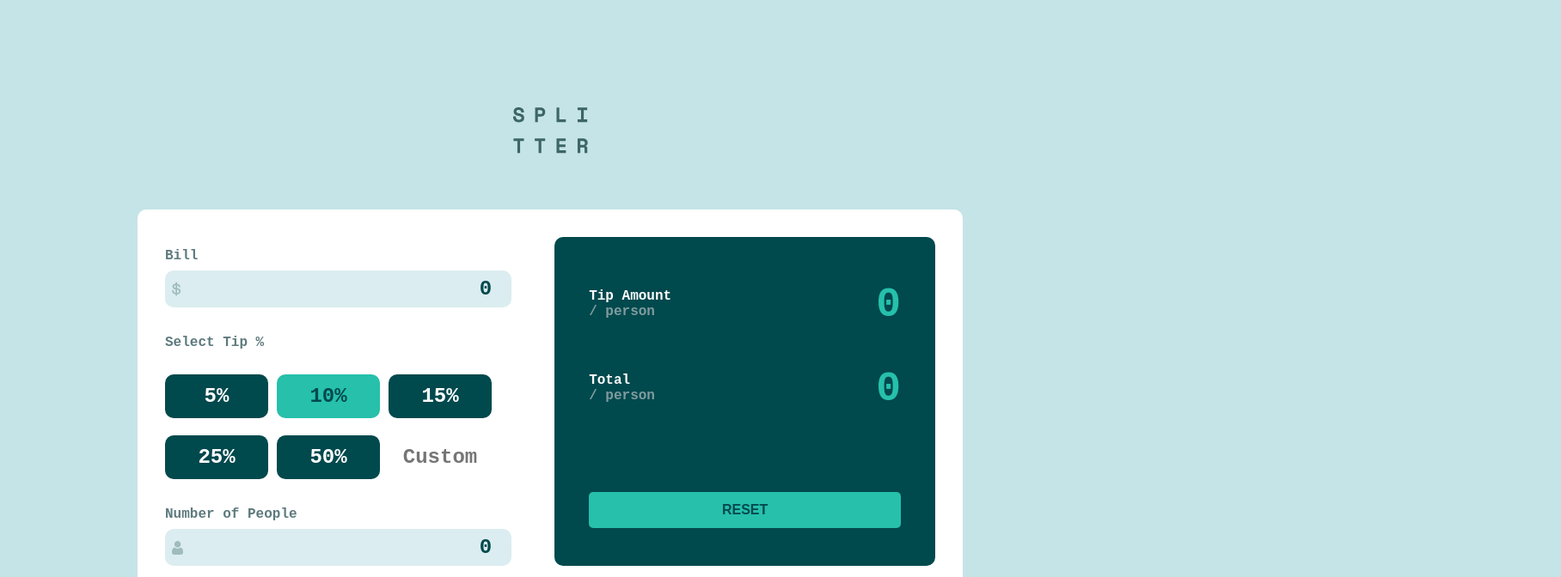
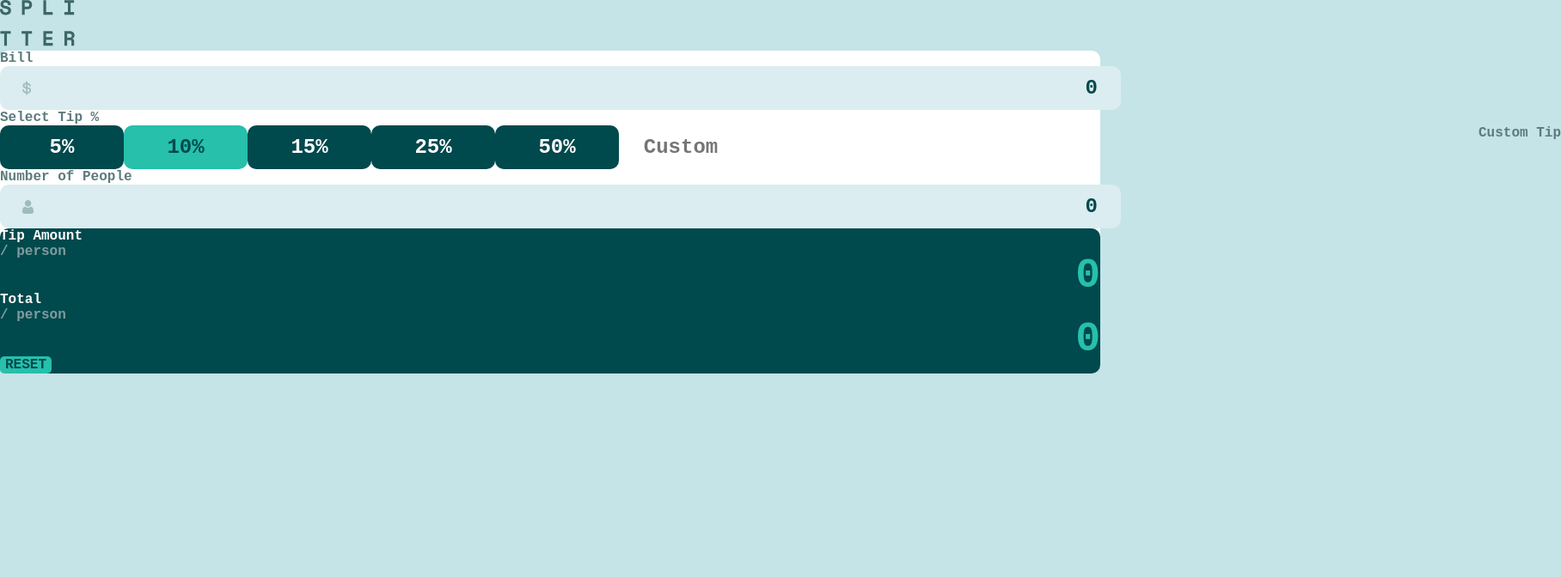
Before and after one commit to rlabuonora/react-tip-calculator, a React (Create React App) app: page / in a window 1280 px wide. Shown: the top 672 px of the page at 86% size, 1816 px wide, since content can reach past the window. Built offline with nearby package versions, Linux system fonts and the light colour scheme.

Commit message:
Reset layout

```diff
--- a/src/App.css
+++ b/src/App.css
@@ -1,11 +1,16 @@
-:root {
-    box-sizing: border-box;
-  }
+/* Global Styles */
+*,
+*::before,
+*::after {
+  box-sizing: inherit;
+}
 
-*,
-::before,
-::after {
-  box-sizing: inherit;
+body, h1, h2, h3, h4, p, figure, blockquote, ul, ol {
+  margin: 0;
+}
+
+input, button, textarea, select {
+  font: inherit;
 }
 
 
@@ -27,33 +32,27 @@
 body {
   font-family: 'Space Mono', monospace;
   background-color: var(--light-grayish-cyan);
-  overflow: hidden;
 }
 
-#root {
-  display: flex;
-  flex-direction: column;
-  align-items: center;
-  justify-content: center;
-  height: 100vh;
-}
 
-header {
-  margin-bottom: 60px;
-}
 
 main {
-  width: 960px;
-  margin: 0 auto;
+
   background-color: var(--white);
-  padding: 32px;
-  display: flex;
   border-radius: 10px;
 }
 
-h2 {
+label, h2 {
   font-size: 16px;
+  font-weight: bold;
   color: var(--darker-grayish-cyan);
+}
+
+label.custom-tip span {
+  text-indent: 1000px;
+  position: absolute;
+  white-space: nowrap;
+  overflow: hidden;;
 }
 
 .input-col, .output-col {
@@ -62,14 +61,6 @@ h2 {
 }
 
 
-.input-col {
-  flex: 1;
-}
-
-.output-col {
-  flex: 0.9;
-}
-
 .input-col button {
   background-color: var(--very-dark-cyan);
   color: var(--white);
@@ -77,9 +68,6 @@ h2 {
   font-size: 24px;
   border: none;
   width: 120px;
-  font-family: 'Space Mono', monospace;
-  margin-top: 20px;
-  margin-right: 10px;
   border-radius: 10px;
   padding: 12px;
 }
@@ -89,12 +77,12 @@ h2 {
   font-size: 24px;
   border: none;
   width: 120px;
-  font-family: 'Space Mono', monospace;
   margin-right: 10px;
   border-radius: 10px;
   padding: 12px;
   text-align: center;
   color: var(--very-dark-cyan);
+  outline-color: var(--strong-cyan);
 
 }
 
@@ -127,8 +115,7 @@ input + h2, button + h2 {
 
 .output-col {
   background-color: var(--very-dark-cyan);
-  padding: 0 40px 30px;
-  margin-left: 50px;
+
 }
 
 button.reset {
@@ -137,8 +124,6 @@ button.reset {
   border-radius: 5px;
   font-weight: 700;
   font-size: 16px;
-  margin-top: 40px;
-  padding: 12px 0;
 }
 
 button.reset, button.active {
@@ -151,9 +136,7 @@ button.custom {
   color: var(--very-dark-cyan);
 }
 
-.output-item button {
-  flex: 1;
-}
+
 
 input[type=search], input[type=number]  {
   font-size: 24px;
@@ -166,8 +149,7 @@ input[type=search], input[type=number]  {
   background-color: var(--lighter-grayish-cyan);
   background-repeat: no-repeat;
   background-position:  2% 50%;
-  margin-left: 0px;
-  padding: 8px;
+
 
 }
 
@@ -187,25 +169,7 @@ section input[name=input-persons-total] {
   background-image: url(images/icon-person.svg);
 }
 
-.output-item {
-  display: flex;
-  margin-top: 60px;
-}
-
-.output-item .output-label, .output-item .output-number {
-  flex: 1;
-}
-
-
 p.output-number {
   margin: 0;
   line-height: 0.8;
 }
-
-.output-label p, .output-label h2 {
-  margin: 0;
-}
-
-h2 {
-  margin-bottom: 8px;
-}
--- a/src/App.js
+++ b/src/App.js
@@ -17,21 +17,21 @@ function App() {
   const [totalBill, setTotalBill] = useState(0);
   const [nPeople, setPeople] = useState(0);
 
-  console.log(totalBill)
-
   return (
-    <>
+    <div class="container">
       <header>
         <img src={logo} alt="Splitter Logo" />
       </header>
       <main>
         <div className="input-col">
           <section>
-        <h2>Bill</h2>
             <InputTotalBill
+              label={'Bill'}
               totalBill={totalBill}
               setTotalBill={setTotalBill}
             />
+          </section>
+          <section>
             <h2>Select Tip %</h2>
             { [.05, .1, .15, .25, .5].map(
               p => <TipButton
@@ -41,12 +41,14 @@ function App() {
                     />
             )}
             <CustomTip
+              label={'Custom Tip'}
               tip={tipPercent}
               onChangeTip={setTip}
             />
-
-        <h2>Number of People</h2>
+          </section>
+          <section>
             <InputPeople
+              label={"Number of People"}
               nPeople={ nPeople }
               onChangePeople={ setPeople }
             />
@@ -67,7 +69,7 @@ function App() {
           }
       />
       </main>
-    </>
+    </div>
   );
 }
 
--- a/src/components/CustomTip.js
+++ b/src/components/CustomTip.js
@@ -1,6 +1,8 @@
-export default function CustomTip({tip, onChangeTip = f => f}) {
+export default function CustomTip({label, tip, onChangeTip = f => f}) {
 
     return(
+      <label className="custom-tip">
+        <span>{label}</span>
         <input
             onBlur={(e) => {
               const newVal=e.target.value.replace(/%$/,"");
@@ -9,7 +11,9 @@ export default function CustomTip({tip, onChangeTip = f => f}) {
             }}
             type="text"
             placeholder="Custom"
-            className="custom" />
+            className="custom"
+        />
+      </label>
     );
 
 }
--- a/src/components/InputPeople.js
+++ b/src/components/InputPeople.js
@@ -1,14 +1,16 @@
-export default function InputPeople({nPeople, onChangePeople = f => f}) {
+export default function InputPeople({nPeople, label, onChangePeople = f => f}) {
     return(
+        <label>
+            <span>{label}</span>
             <input type="number"
                 onChange={ (e) => {
-
                     const nPeople = e.target.value;
                     onChangePeople(nPeople);
-
                 }}
                 name="input-persons-total"
                 value={nPeople}
             />
+
+        </label>
     );
 }
--- a/src/components/InputTotalBill.js
+++ b/src/components/InputTotalBill.js
@@ -1,7 +1,9 @@
-export default function InputTotalBill({ totalBill, setTotalBill = f => f }) {
+export default function InputTotalBill({label, totalBill, setTotalBill = f => f }) {
 
 
     return(
+        <label>
+            <span>{label}</span>
             <input type="number"
                    name="input-bill-total"
                    value={totalBill}
@@ -11,7 +13,7 @@ export default function InputTotalBill({ totalBill, setTotalBill = f => f }) {
                            setTotalBill(e.target.value);
                        }
                    }
-
             />
+        </label>
     );
 }
```
Lines whose indentation alone changed are shown as unchanged.
